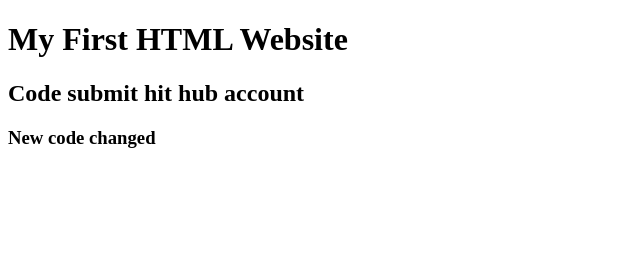
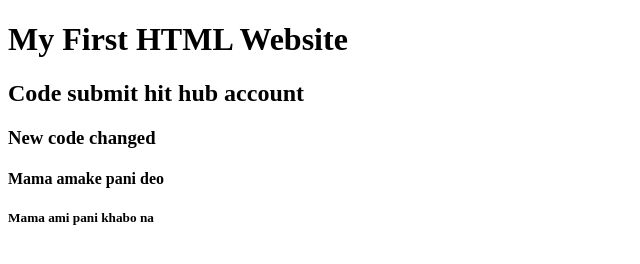
Before and after one commit to SRcoder898/my-first-assign, a plain HTML site: page index.html in a window 1280 px wide. Shown: the whole page, without its empty margins (0-640 px from the left). Drawn offline with Linux system fonts and the light colour scheme.

Commit message:
added header

```diff
--- a/index.html
+++ b/index.html
@@ -10,5 +10,7 @@
     <h1>My First HTML Website</h1>
     <h2>Code submit hit hub account</h2>
     <h3>New code changed</h3>
+    <h4>Mama amake pani deo</h4>
+    <h5>Mama ami pani khabo na</h5>
 </body>
 </html>
```
